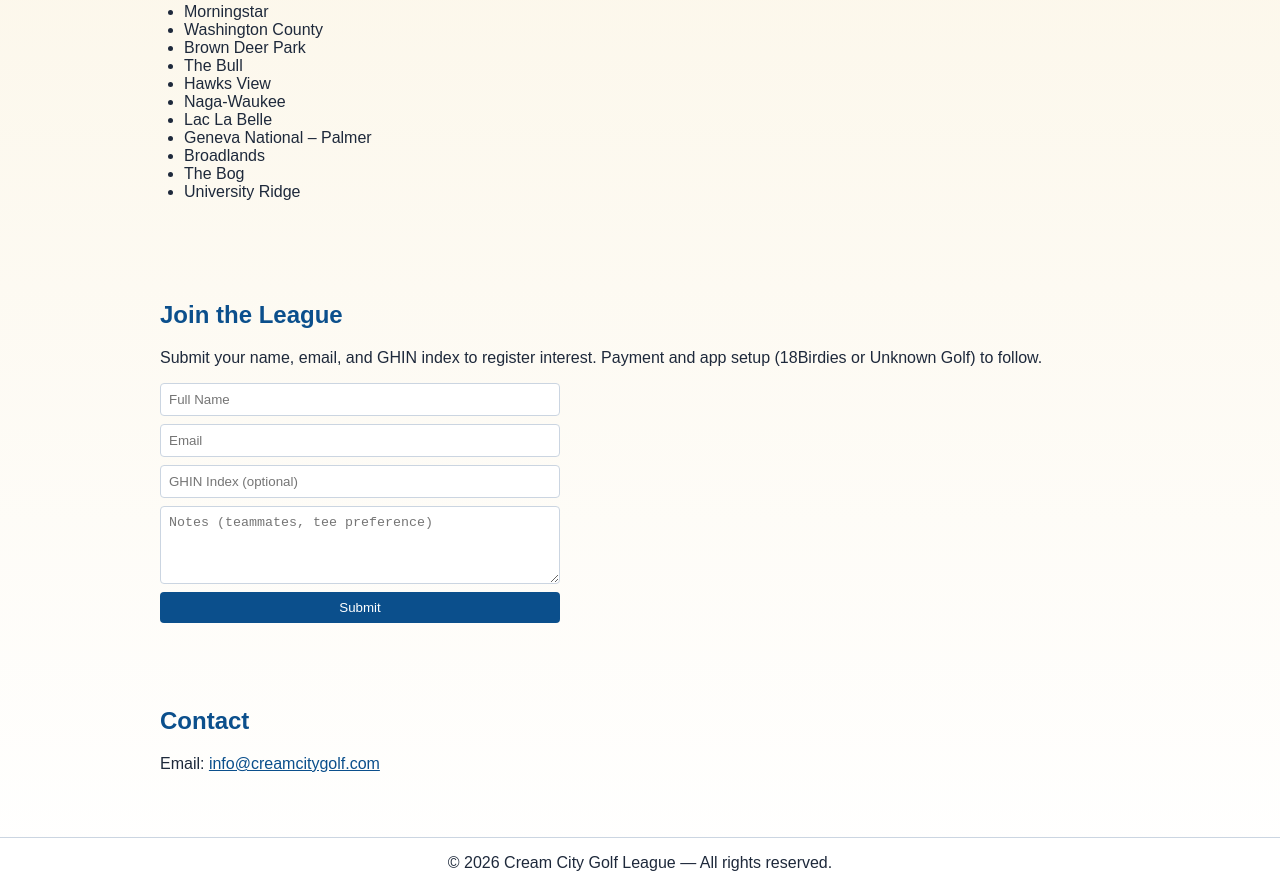
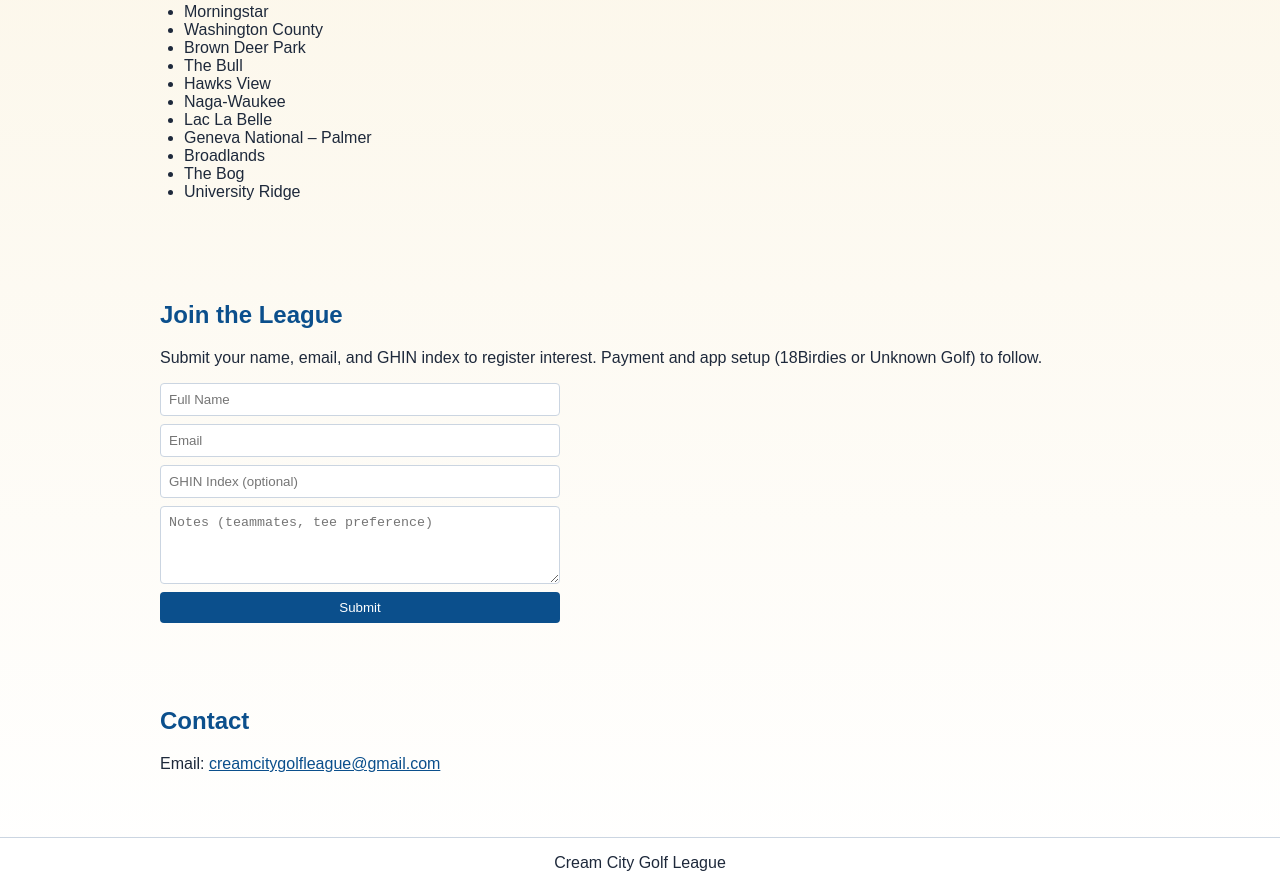
Before and after one commit to CreamCityGolfLeague/CreamCityGolfLeague, a plain HTML site: page index.html in a window 1280 px wide. Shown: the part 1980-2868 px from the top of the page. Drawn offline with Linux system fonts and the light colour scheme.

Commit message:
Update index.html

```diff
--- a/index.html
+++ b/index.html
@@ -174,12 +174,12 @@
 
   <section id="contact">
     <h2>Contact</h2>
-    <p>Email: <a href="mailto:info@creamcitygolf.com" style="color:var(--city-blue); text-decoration:underline;">info@creamcitygolf.com</a></p>
+    <p>Email: <a href="mailto:info@creamcitygolfleague@gmail.com" style="color:var(--city-blue); text-decoration:underline;">creamcitygolfleague@gmail.com</a></p>
   </section>
 </main>
 
 <footer>
-  © 2026 Cream City Golf League — All rights reserved.
+Cream City Golf League
 </footer>
 
 <script>
```
